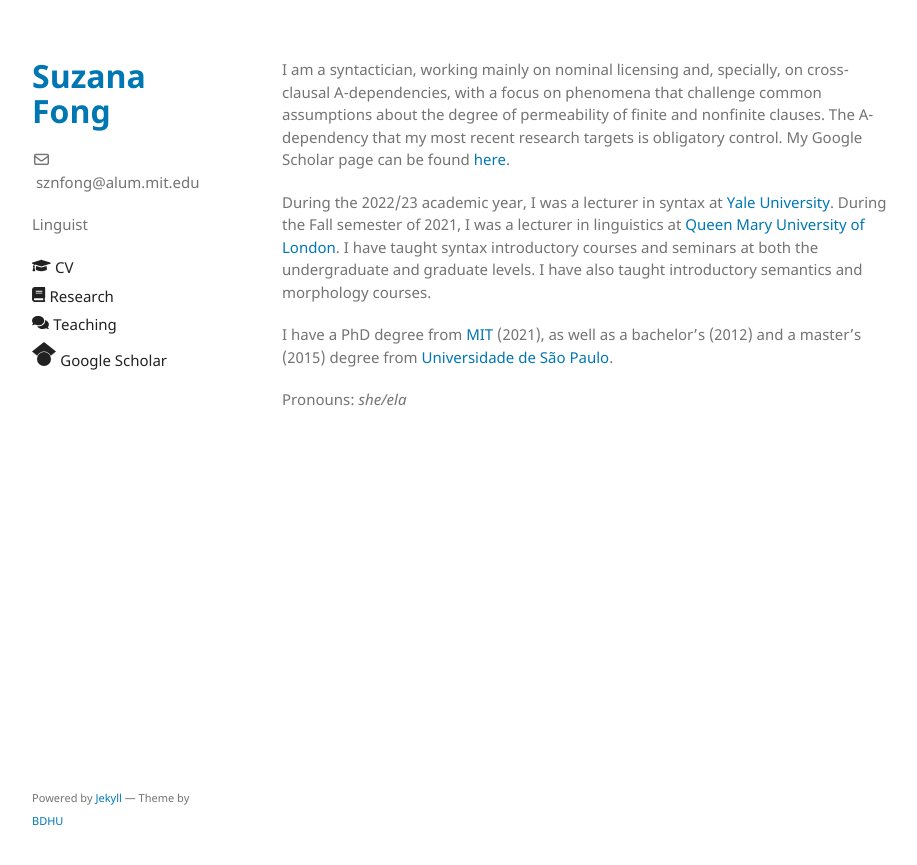
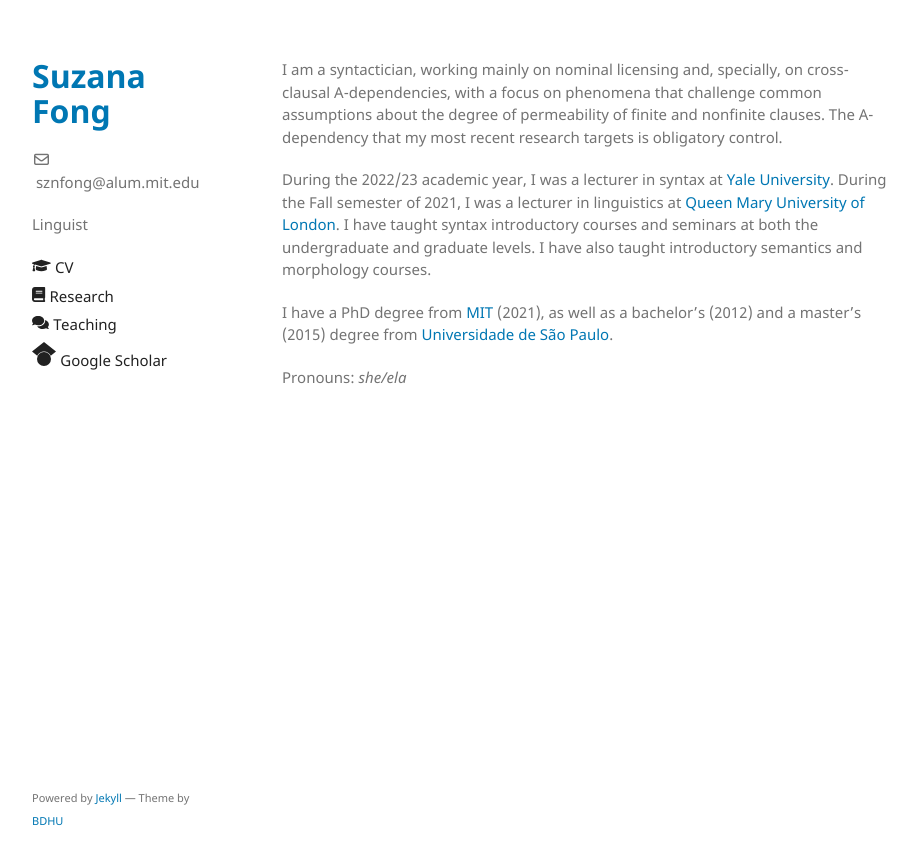
Before and after one commit to sznfng/sznfng.github.io, a Jekyll site: the page built from index.md, in a window 1280 px wide. Shown: the top 865 px of the page, without its empty margins (178-1095 px from the left). Built offline with Jekyll 4.4.1, drawn with Linux system fonts in a browser that asks for light colours.

Commit message:
Update index.md

```diff
--- a/index.md
+++ b/index.md
@@ -2,7 +2,7 @@
 layout: default
 ---
 
-I am a syntactician, working mainly on nominal licensing and, specially, on cross-clausal A-dependencies, with a focus on phenomena that challenge common assumptions about the degree of permeability of finite and nonfinite clauses. The A-dependency that my most recent research targets is obligatory control. My Google Scholar page can be found [here](https://scholar.google.com/citations?user=2IBXsDsAAAAJ&hl=en&oi=sra).
+I am a syntactician, working mainly on nominal licensing and, specially, on cross-clausal A-dependencies, with a focus on phenomena that challenge common assumptions about the degree of permeability of finite and nonfinite clauses. The A-dependency that my most recent research targets is obligatory control.
 
 During the 2022/23 academic year, I was a lecturer in syntax at [Yale University](https://ling.yale.edu/). During the Fall semester of 2021, I was a lecturer in linguistics at [Queen Mary University of London](https://www.qmul.ac.uk/sllf/linguistics/). I have taught syntax introductory courses and seminars at both the undergraduate and graduate levels. I have also taught introductory semantics and morphology courses.
 
```
